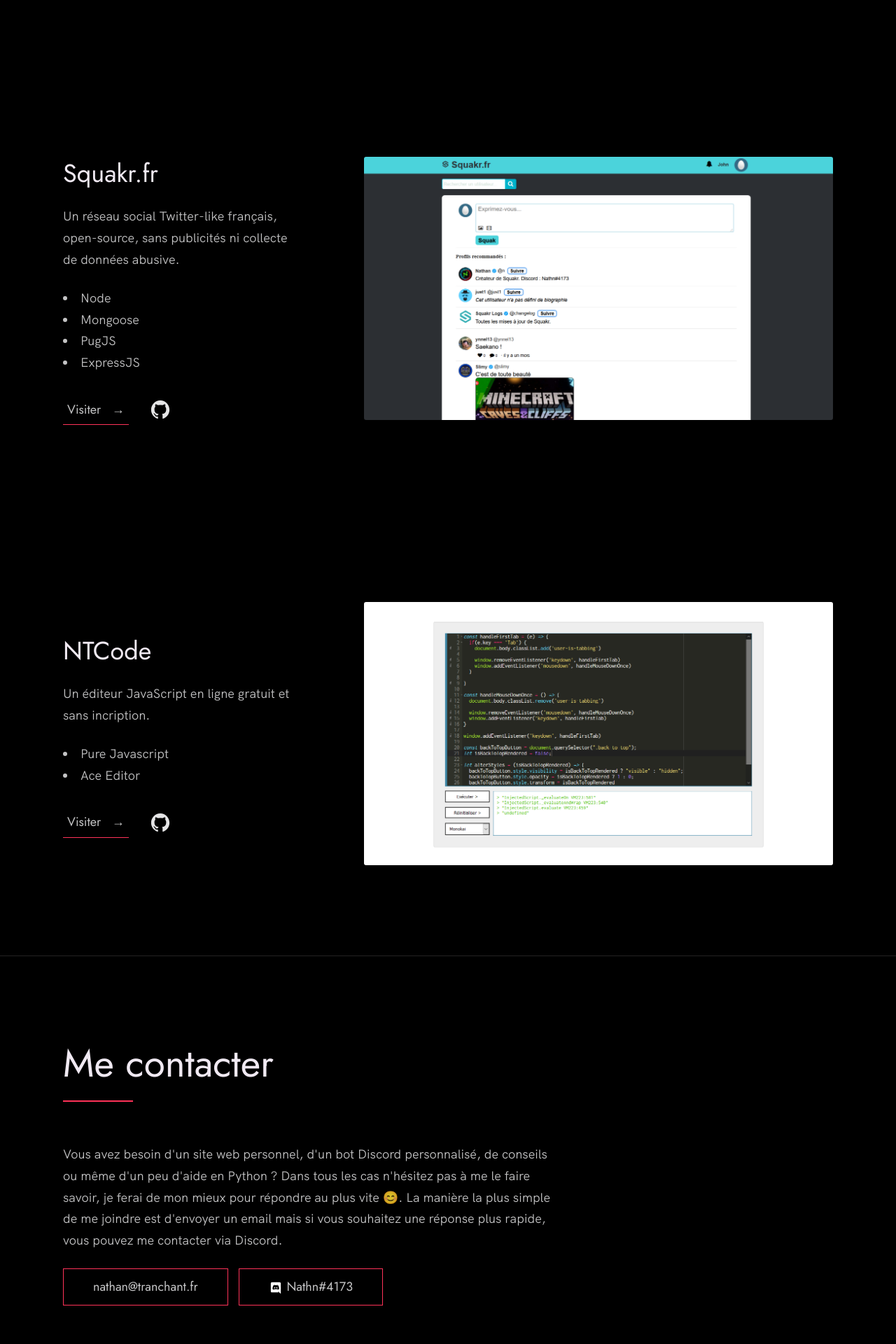
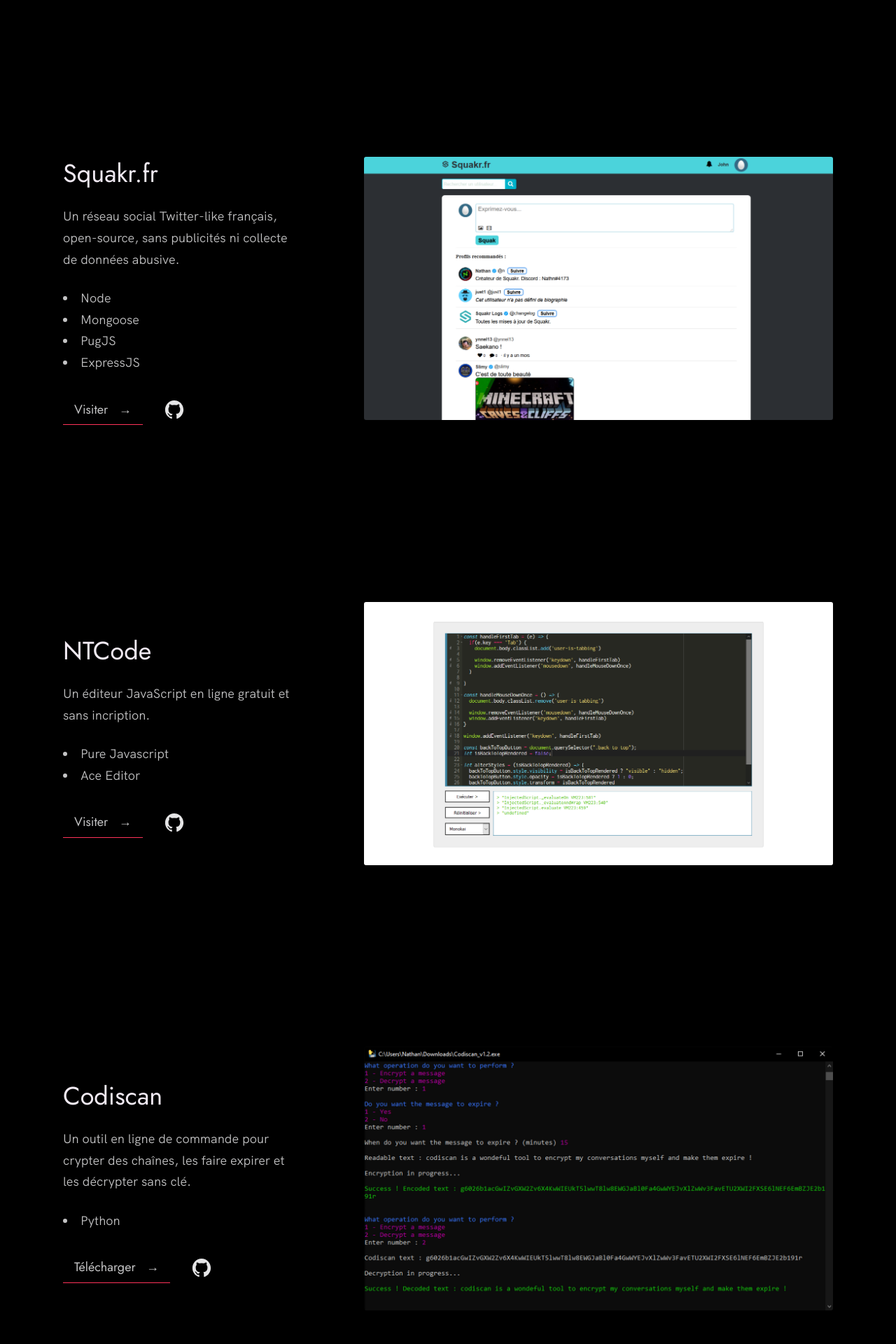
Before and after one commit to Nathn/tranchant.dev, a PHP site: page / in a window 1280 px wide. Shown: the part 1480-3400 px from the top of the page at 70% size. Run offline with PHP 8.4, Linux system fonts and the light colour scheme.

Commit message:
Changes + added Codiscan

```diff
--- a/index.css
+++ b/index.css
@@ -263,7 +263,7 @@
 .link__text {
     position: relative;
     display: inline-block;
-    padding: .6rem;
+    padding: .6rem 1.6rem;
     color: inherit;
     text-decoration: none;
     border-bottom: 1px solid var(--pink);
--- a/index.html
+++ b/index.html
@@ -16,6 +16,7 @@
 	<meta name="description" content="Nathn - Projets et liens">
 	<meta name="keywords" content="nathn nathan tranchant squakr web devloper développeur france javascript discord" />
 	<link rel="stylesheet" href="index.css" />
+	<script src="https://cdnjs.cloudflare.com/ajax/libs/jquery/3.3.1/jquery.min.js"></script>
 </head>
 
 <body>
@@ -71,7 +72,8 @@
 						<div class="work__text">
 							<h3>Squakr.fr</h3>
 							<p>
-					Un réseau social Twitter-like français, open-source, sans publicités ni collecte de données abusive.
+								Un réseau social Twitter-like français, open-source, sans publicités ni collecte de
+								données abusive.
 							</p>
 							<ul class="work__list">
 								<li>Node</li>
@@ -118,6 +120,31 @@
 							<img src="./images/project-3.png" class="work__image" alt="NTCode Screenshot" />
 						</div>
 					</div>
+
+					<div class="work__box">
+						<div class="work__text">
+							<h3>Codiscan</h3>
+							<p>
+								Un outil en ligne de commande pour crypter des chaînes, les faire expirer et les
+								décrypter sans clé.
+							</p>
+							<ul class="work__list">
+								<li>Python</li>
+							</ul>
+
+							<div class="work__links">
+								<a href="" class="link__text" id="codiscanLink">
+									Télécharger <span>&rarr;</span>
+								</a>
+								<a href="https://github.com/Nathn/Codiscan">
+									<img src="./images/github.svg" class="work__code" title="Github Repo" alt="GitHub">
+								</a>
+							</div>
+						</div>
+						<div class="work__image-box">
+							<img src="./images/project-4.png" class="work__image" alt="Codiscan Screenshot" />
+						</div>
+					</div>
 				</div>
 			</div>
 
@@ -140,7 +167,7 @@
 				</p>
 
 				<a href="mailto:nathan@tranchant.fr" target="_blank" class="btn" style="margin-right: 10px;"">nathan@tranchant.fr</a>
-		<a href="https://discord.com/users/260041679162048513" target="_blank" class="btn">
+				<a href=" https://discord.com/users/260041679162048513" target="_blank" class="btn">
 					<img src="./images/discord.svg" class="contact__social-icon" alt="Discord">
 					Nathn#4173
 				</a>
@@ -153,7 +180,7 @@
 		<div class="row">
 			<ul class="footer__social-links">
 				<li class="footer__social-link-item">
-			<a href="https://twitter.com/nthtrc/" title="Twitter" target="_blank">
+					<a href="https://twitter.com/natranchant/" title="Twitter" target="_blank">
 						<img src="./images/twitter.svg" class="footer__social-image" alt="Twitter">
 					</a>
 				</li>
@@ -177,7 +204,7 @@
 	</footer>
 
 	<a href="#top" class="back-to-top" title="Revenir en haut">
-	<img src="./images/arrow-up.svg" alt="Revenir en haut" class="back-to-top__image"/>
+		<img src="./images/arrow-up.svg" alt="Revenir en haut" class="back-to-top__image" />
 	</a>
 	<script src="./index.js"></script>
 </body>
--- a/index.js
+++ b/index.js
@@ -3,7 +3,7 @@
  ---------------------------------------- */
 
 const handleFirstTab = (e) => {
-  if(e.key === 'Tab') {
+	if (e.key === 'Tab') {
 		document.body.classList.add('user-is-tabbing')
 
 		window.removeEventListener('keydown', handleFirstTab)
@@ -27,9 +27,9 @@
 let alterStyles = (isBackToTopRendered) => {
 	backToTopButton.style.visibility = isBackToTopRendered ? "visible" : "hidden";
 	backToTopButton.style.opacity = isBackToTopRendered ? 1 : 0;
-  backToTopButton.style.transform = isBackToTopRendered
-    ? "scale(1)"
-    : "scale(0)";
+	backToTopButton.style.transform = isBackToTopRendered ?
+		"scale(1)" :
+		"scale(0)";
 };
 
 window.addEventListener("scroll", () => {
@@ -41,3 +41,17 @@
 		alterStyles(isBackToTopRendered);
 	}
 });
+
+document.addEventListener("DOMContentLoaded", function (event) {
+	$.ajax({
+		url: 'https://api.github.com/repos/nathn/codiscan/releases/latest',
+		type: 'GET',
+		success: (res) => {
+			console.log(res)
+			codiscanLink.href = res.assets[0].browser_download_url
+		},
+		error: (jqXHR, textStatus, errorThrown) => {
+			console.error(textStatus);
+		}
+	});
+});
```
Also changed, not shown: images/project-4.png (added). Lines whose indentation alone changed are shown as unchanged.
